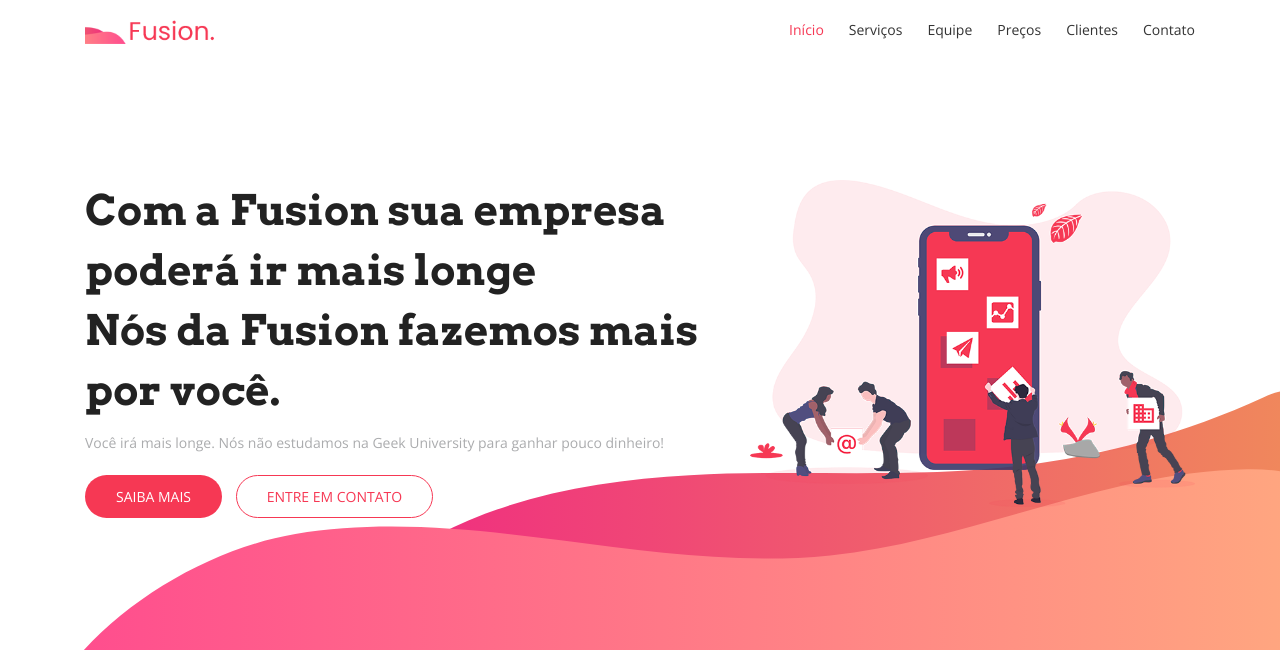
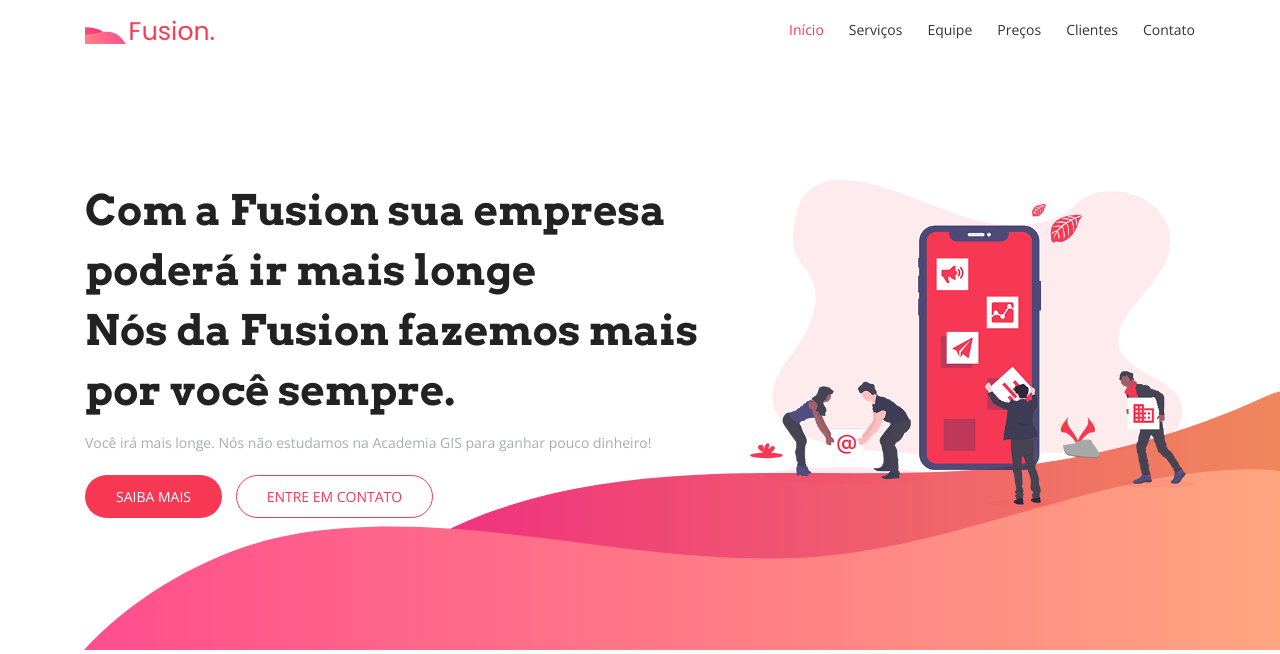
Before and after one commit to NathalieMello/fusion, a Django app: page / in a window 1280 px wide. Shown: the top 654 px of the page. Run offline with Django 4.2, Linux system fonts and the light colour scheme; data that the repository does not hold is empty; some libraries are stand-ins or nearby versions; some web fonts are replaced.

Commit message:
Commit da tela principal Hero

```diff
--- a/core/templates/hero.html
+++ b/core/templates/hero.html
@@ -5,8 +5,8 @@
           <div class="row">
             <div class="col-lg-7 col-md-12 col-sm-12 col-xs-12">
               <div class="contents">
-                <h2 class="head-title">{% trans 'Com a Fusion sua empresa poderá ir mais longe' %}<br>{% trans 'Nós da Fusion fazemos mais por você.' %}</h2>
-                <p>{% trans 'Você irá mais longe. Nós não estudamos na Geek University para ganhar pouco dinheiro!' %}</p>
+                <h2 class="head-title">{% trans 'Com a Fusion sua empresa poderá ir mais longe' %}<br>{% trans 'Nós da Fusion fazemos mais por você sempre.' %}</h2>
+                <p>{% trans 'Você irá mais longe. Nós não estudamos na Academia GIS para ganhar pouco dinheiro!' %}</p>
                 <div class="header-button">
                   <a href="#" class="btn btn-common">{% trans 'Saiba mais' %}</i></a>
                   <a href="#" class="btn btn-border video-popup">{% trans 'Entre em contato' %}</i></a>
```
